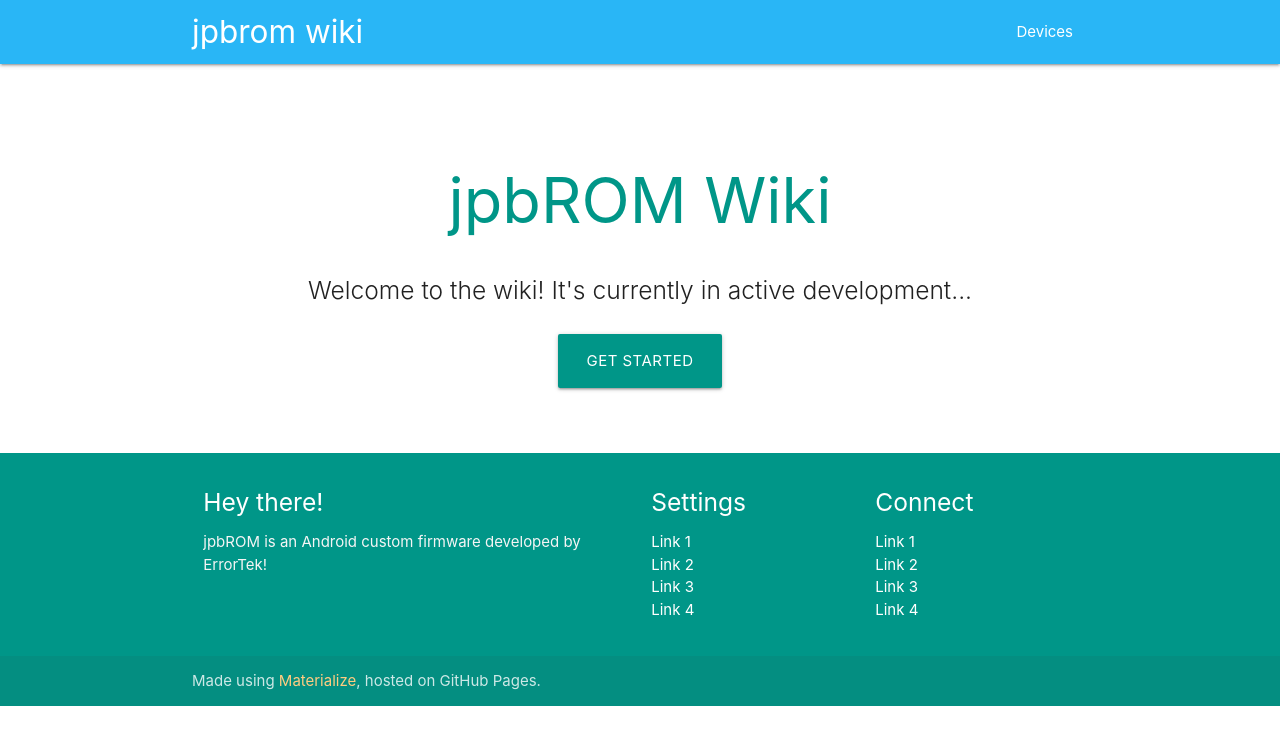
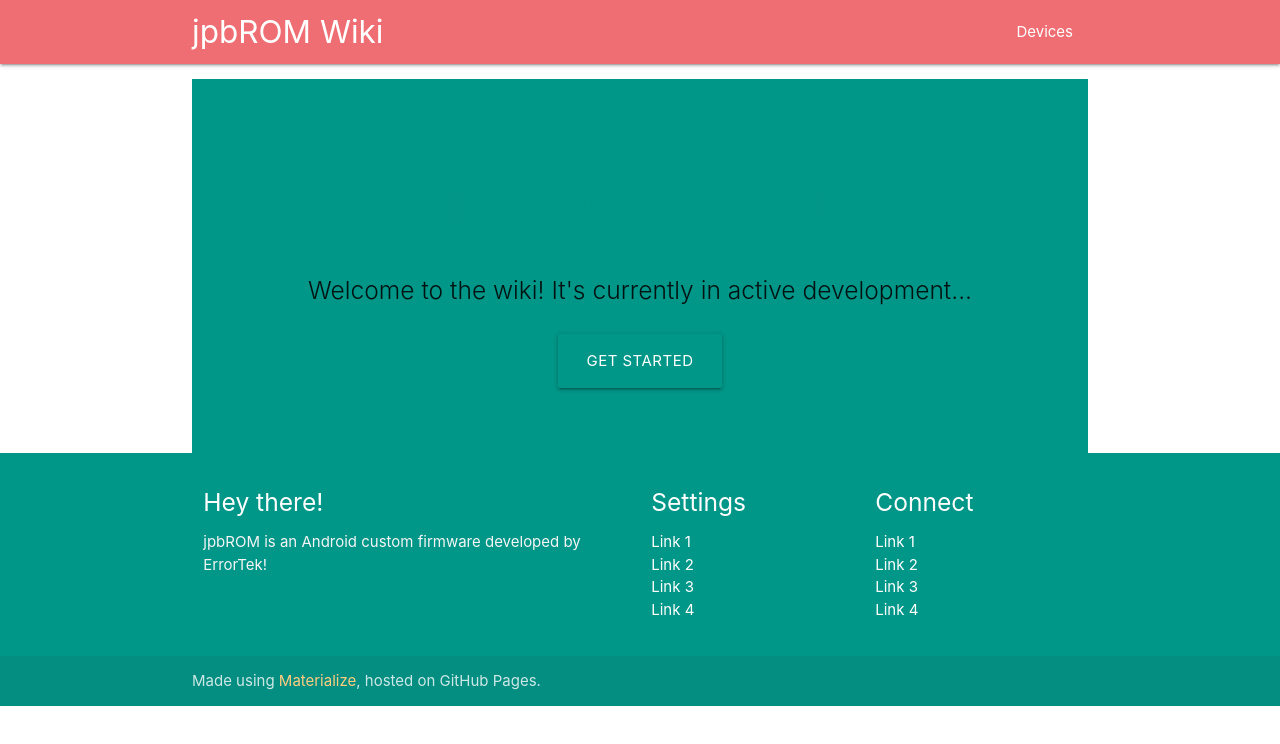
Before and after one commit to Surge-OS/wiki, a plain HTML site: page index.html in a window 1280 px wide. Drawn offline with nearby package versions, Linux system fonts and the light colour scheme.

Commit message:
Update index.html

```diff
--- a/index.html
+++ b/index.html
@@ -11,8 +11,8 @@
   <link href="css/style.css" type="text/css" rel="stylesheet" media="screen,projection"/>
 </head>
 <body>
-  <nav class="light-blue lighten-1" role="navigation">
-    <div class="nav-wrapper container"><a id="logo-container" href="#" class="brand-logo">jpbrom wiki</a>
+  <nav class="lighten-1" role="navigation">
+    <div class="nav-wrapper container"><a id="logo-container" href="#" class="brand-logo">jpbROM Wiki</a>
       <ul class="right hide-on-med-and-down">
         <li><a href="#">Devices</a></li>
       </ul>
@@ -24,7 +24,7 @@
     </div>
   </nav>
   <div class="section no-pad-bot" id="index-banner">
-    <div class="container">
+    <div class="container teal">
       <br><br>
       <h1 class="header center teal-text">jpbROM Wiki</h1>
       <div class="row center">
```
